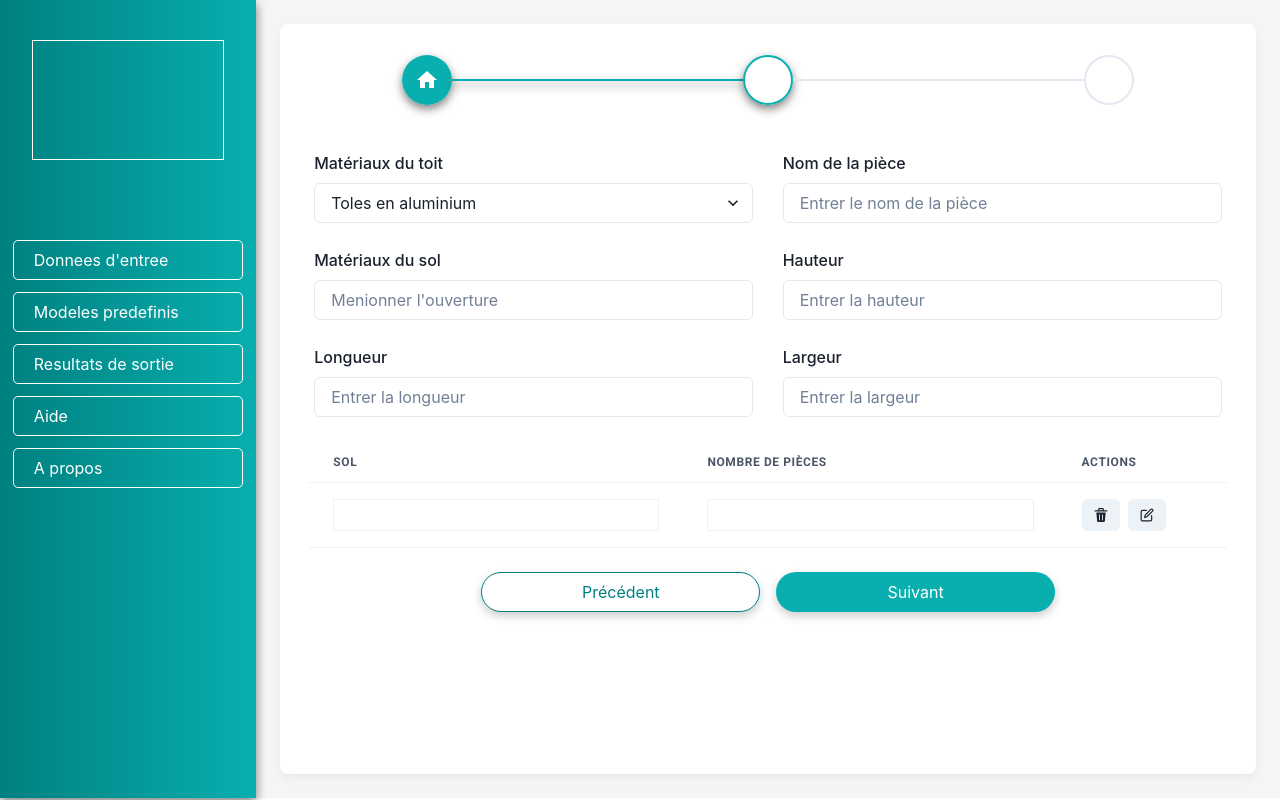
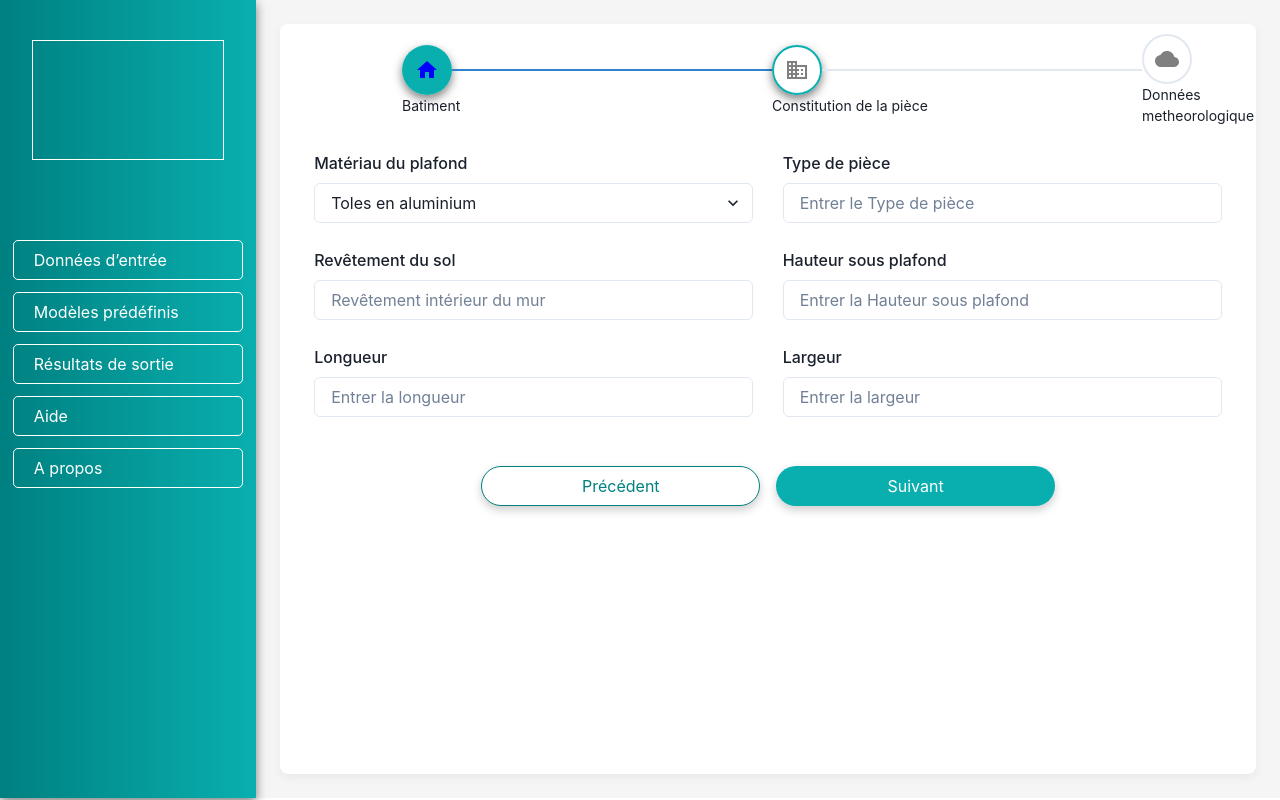
Before and after one commit to Essimbi/electron-react-test, a React (Create React App) app in the folder app/: page / in a window 1280 px wide. Both pictures are taken after a click on the button "Suivant". Built offline with nearby package versions, Linux system fonts and the light colour scheme.

Commit message:
envoie des icons du step et definition du fichier des icon

```diff
--- a/app/src/Components/ContenSteperWraperDonneesPieces/index.tsx
+++ b/app/src/Components/ContenSteperWraperDonneesPieces/index.tsx
@@ -5,18 +5,8 @@ import {
   FormControl,
   FormLabel,
   Input,
-  Select,
+  Select
 } from '@chakra-ui/react';
-import {
-  Table,
-  Thead,
-  Tbody,
-  Tr,
-  Th,
-  Td,
-  TableContainer,
-} from '@chakra-ui/react';
-import { DeleteIcon, EditIcon } from '@chakra-ui/icons';
 import { useSettingsContext } from '../../Hooks/useSettings';
 import { useStepContext } from '../../Hooks/useStep';
 
@@ -34,7 +24,7 @@ export const DonneesPiecesForm = () => {
         }}
       >
         <FormControl width={'45%'} mt={15}>
-          <FormLabel>Matériaux du toit</FormLabel>
+          <FormLabel>Matériau du plafond</FormLabel>
           <Select>
             <option value="Toles en aluminium">Toles en aluminium</option>
             <option value="Tuiles en micro béton">Tuiles en micro béton</option>
@@ -44,8 +34,8 @@ export const DonneesPiecesForm = () => {
         </FormControl>
 
         <FormControl ml={'3%'} width={'45%'} mt={15}>
-          <FormLabel>Nom de la pièce</FormLabel>
-          <Input type={'number'} placeholder="Entrer le nom de la pièce" />
+          <FormLabel>Type de pièce</FormLabel>
+          <Input type={'number'} placeholder="Entrer le Type de pièce" />
         </FormControl>
       </Box>
       <Box
@@ -56,13 +46,13 @@ export const DonneesPiecesForm = () => {
         }}
       >
         <FormControl width={'45%'} mt={25}>
-          <FormLabel>Matériaux du sol </FormLabel>
-          <Input type={'text'} placeholder="Menionner l'ouverture" />
+          <FormLabel>Revêtement du sol</FormLabel>
+          <Input type={'text'} placeholder="Revêtement intérieur du mur" />
         </FormControl>
 
         <FormControl ml={'3%'} width={'45%'} mt={25}>
-          <FormLabel>Hauteur</FormLabel>
-          <Input type={'number'} placeholder="Entrer la hauteur" />
+          <FormLabel>Hauteur sous plafond</FormLabel>
+          <Input type={'number'} placeholder="Entrer la Hauteur sous plafond" />
         </FormControl>
       </Box>
 
@@ -92,7 +82,7 @@ export const DonneesPiecesForm = () => {
         }}
         mt={25}
       >
-        <TableContainer width={'94%'}>
+        {/* <TableContainer width={'94%'}>
           <Table>
             <Thead>
               <Tr>
@@ -120,7 +110,7 @@ export const DonneesPiecesForm = () => {
               </Tr>
             </Tbody>
           </Table>
-        </TableContainer>
+        </TableContainer> */}
       </Box>
 
       <Box mt={6}>
--- a/app/src/Components/ContentStepWrapperInscriptionForm/index.tsx
+++ b/app/src/Components/ContentStepWrapperInscriptionForm/index.tsx
@@ -1,11 +1,10 @@
 import {
   Box,
   Button,
-  Container,
   FormControl,
   FormLabel,
   Input,
-  Select,
+  Select
 } from '@chakra-ui/react';
 import { useSettingsContext } from '../../Hooks/useSettings';
 import { useStepContext } from '../../Hooks/useStep';
@@ -23,7 +22,7 @@ export const InformForm = () => {
         }}
       >
         <FormControl width={'45%'} mt={25}>
-          <FormLabel>Matériaux du plafond</FormLabel>
+          <FormLabel>Matériau du toit</FormLabel>
           <Select>
             <option value="Dalle">Dalle</option>
             <option value="Contre plaquet">Contre plaquet</option>
--- a/app/src/Components/SideBarContent/index.tsx
+++ b/app/src/Components/SideBarContent/index.tsx
@@ -1,6 +1,6 @@
 import { Box } from '@chakra-ui/react';
+import { data } from '../../Helper/data';
 import { SideBarContentItem } from './SideBarContentItem';
-import { data } from '../../Helper/data';
 
 export const SideBarContent = () => {
   return (
--- a/app/src/Components/stepperComponent/index.jsx
+++ b/app/src/Components/stepperComponent/index.jsx
@@ -5,22 +5,22 @@ import {
   StepSeparator,
   StepStatus,
   Stepper,
-  useSteps,
+  Text,
+  useSteps
 } from '@chakra-ui/react';
 
-import HomeIcon from '@mui/icons-material/Home';
 import { useSettingsContext } from '../../Hooks/useSettings';
-import { useEffect } from 'react';
 import { useStepContext } from '../../Hooks/useStep';
+import { CloudIcon, DomainIcon, HomeIcon } from '../../img//Icons/iconItems';
 
 const steps = [
-  { title: 'First', description: 'Contact Info' },
-  { title: 'Second', description: 'Date & Time' },
-  { title: 'Third', description: 'Select Rooms' },
+  { title: 'Batiment', description: 'Contact Info' },
+  { title: 'Constitution de la pièce', description: 'Date & Time' },
+  { title: 'Données metheorologique', description: 'Select Rooms' },
 ];
 
 export const StepperComponent = () => {
-  const { settings  } = useSettingsContext();
+  const { settings } = useSettingsContext();
   const { activeStep } = useStepContext();
   const { ac, setActiveStep } = useSteps({
     index: 3,
@@ -57,14 +57,20 @@ export const StepperComponent = () => {
         gap="0"
       >
         {steps.map((step, index) => (
-          <Step key={index} gap="0">
-            <StepIndicator>
-              <StepStatus complete={<HomeIcon />} />
-            </StepIndicator>
-            <StepSeparator _horizontal={{ ml: 0 }} />
-          </Step>
+          <div>
+            <Step key={index} gap="0">
+              <StepIndicator>
+                <StepStatus complete={index === 0 ? <HomeIcon sx={{ color: 'blue' }} /> : index === 1 ? <DomainIcon sx={{ color: 'blue' }} /> : <CloudIcon sx={{ color: 'blue' }} />}
+                  incomplete={index === 0 ? <HomeIcon sx={{ color: 'gray' }} /> : index === 1 ? <DomainIcon sx={{ color: 'gray' }} /> : <CloudIcon sx={{ color: 'gray' }} />}
+                  active={index === 0 ? <HomeIcon sx={{ color: 'gray' }} /> : index === 1 ? <DomainIcon sx={{ color: 'gray' }} /> : <CloudIcon sx={{ color: 'gray' }} />} />
+              </StepIndicator>
+              <StepSeparator _horizontal={{ ml: 0, w: 80 }} />
+            </Step>
+            <Text fontSize="sm">{step.title}</Text>
+          </div>
         ))}
       </Stepper>
+
     </Stack>
   );
 };
--- a/app/src/Helper/data/index.ts
+++ b/app/src/Helper/data/index.ts
@@ -1,7 +1,8 @@
+
 export const data = [
-    { label: "Donnees d'entree", icon: '' },
-    { label: 'Modeles predefinis', icon: '' },
-    { label: 'Resultats de sortie', icon: '' },
+    { label: "Données d’entrée", icon: '' },
+    { label: 'Modèles prédéfinis', icon: '' },
+    { label: 'Résultats de sortie', icon: '' },
     { label: 'Aide', icon: '' },
     { label: 'A propos', icon: '' },
   ]
--- /dev/null
+++ b/app/src/img/Icons/iconItems.tsx
@@ -0,0 +1,12 @@
+import BarChartIcon from '@mui/icons-material/BarChart';
+import CloudIcon from '@mui/icons-material/Cloud';
+import DomainIcon from '@mui/icons-material/Domain';
+import FolderCopyIcon from '@mui/icons-material/FolderCopy';
+import HelpIcon from '@mui/icons-material/Help';
+import HomeIcon from '@mui/icons-material/Home';
+import InfoIcon from '@mui/icons-material/Info';
+
+export {
+    BarChartIcon, CloudIcon,
+    DomainIcon, FolderCopyIcon, HelpIcon, HomeIcon, InfoIcon
+};
```
Also changed, not shown: 1 other file (tests, documents, lock files or other folders).
